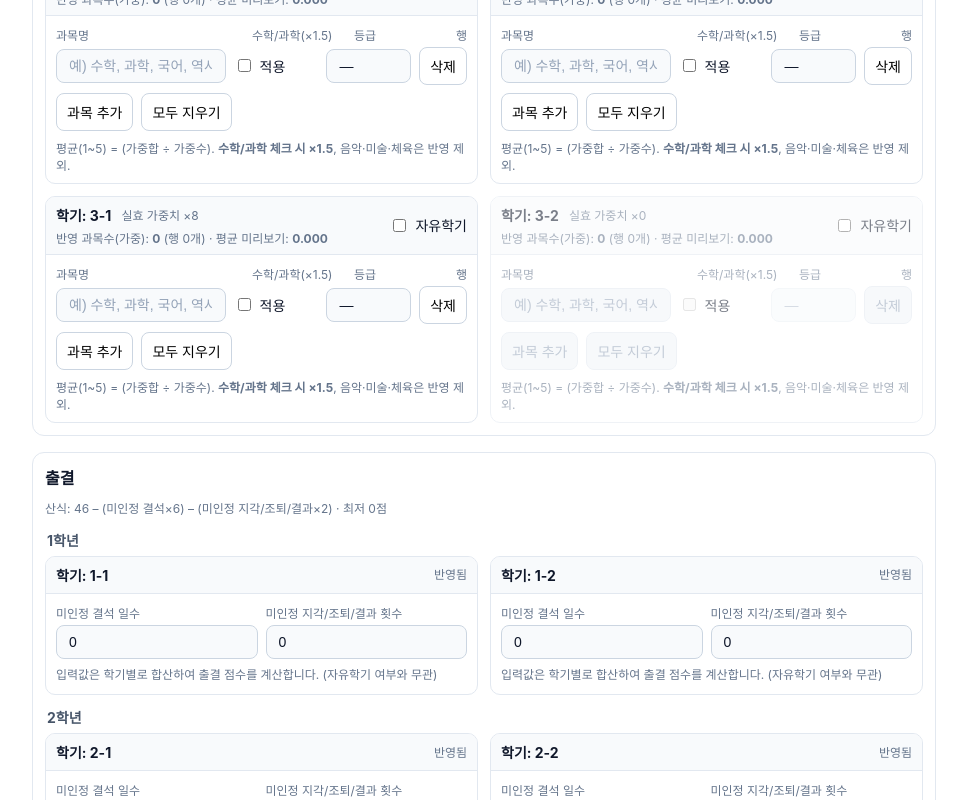
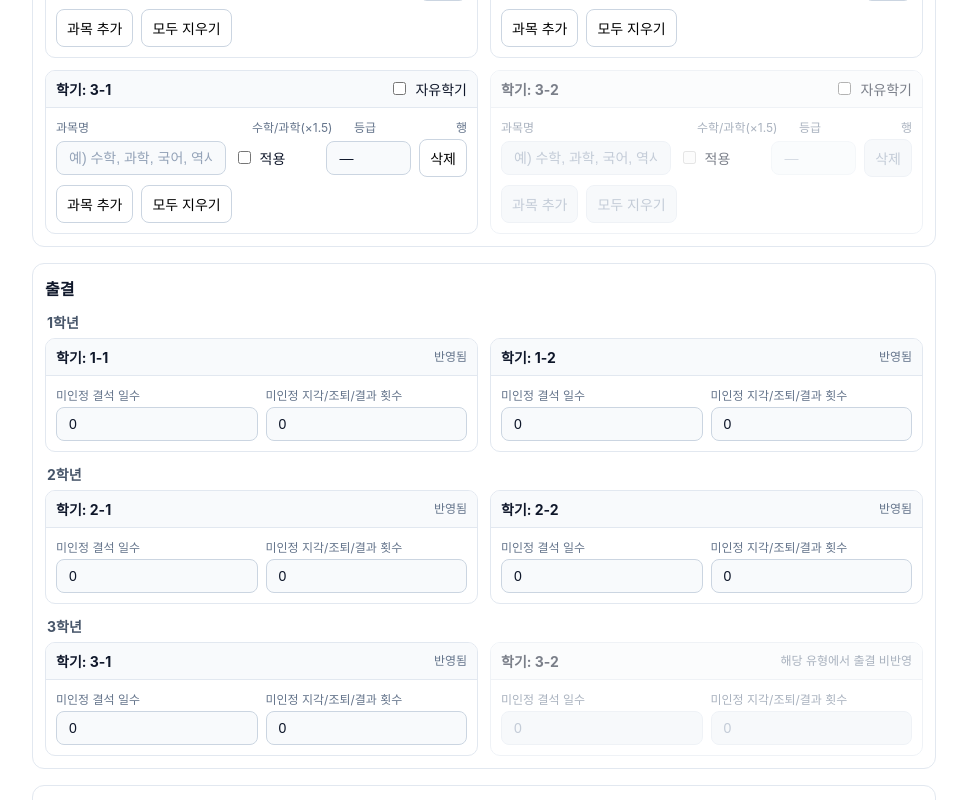
Before and after one commit to itsme-universo/meistercalculator2, a React (Create React App) app: page /student/semiconductor in a window 1280 px wide. Shown: the part 760-1560 px from the top of the page, without its empty margins (156-1123 px from the left). Built offline with nearby package versions, Linux system fonts and the light colour scheme; a web font is replaced by a local one.

Commit message:
delete guide text in students calc

```diff
--- a/src/IlCalculator.tsx
+++ b/src/IlCalculator.tsx
@@ -741,9 +741,6 @@ input[type="radio"], input[type="checkbox"]{ accent-color:#22c55e }
           />
           <button className="btn" onClick={handleFilePick}>엑셀 업로드</button>
 
-          <small>
-            단일 시트 그리드(B2~M25) 형식을 지원합니다.
-          </small>
           {uploadMsg && <div className="muted">{uploadMsg}</div>}
         </div>
       </section>
@@ -914,10 +911,6 @@ input[type="radio"], input[type="checkbox"]{ accent-color:#22c55e }
                           </button>
                         </div>
 
-                        <div className="muted" style={{ marginTop: 8 }}>
-                          평균(1~5) = (등급점 평균). 등급을 선택하지 않은
-                          행(또는 P/F)은 반영되지 않습니다.
-                        </div>
                       </div>
                     </div>
                   );
@@ -932,11 +925,6 @@ input[type="radio"], input[type="checkbox"]{ accent-color:#22c55e }
       {atype !== "검정고시" && (
         <section className="card" style={{ marginBottom: 16 }}>
           <h3>출결</h3>
-          <div className="muted">
-            {track === "일반전형"
-              ? "산식: 40 – (미인정 결석×6) – (미인정 지각/조퇴/결과×2) · 최저 0점"
-              : "산식: 50 – (미인정 결석×9) – (미인정 지각/조퇴/결과×3) · 최저 0점"}
-          </div>
 
           {[1, 2, 3].map((year) => (
             <div key={year} className="year-block">
@@ -994,10 +982,6 @@ input[type="radio"], input[type="checkbox"]{ accent-color:#22c55e }
                               style={{ marginTop: 4 }}
                             />
                           </div>
-                        </div>
-                        <div className="muted" style={{ marginTop: 6 }}>
-                          입력값은 학기별로 합산하여 출결 점수를 계산합니다.
-                          (자유학기 여부와 무관)
                         </div>
                       </div>
                     </div>
--- a/src/SemiconductorCalculator.tsx
+++ b/src/SemiconductorCalculator.tsx
@@ -768,9 +768,6 @@ export default function SemiconductorCalculator({ onBack }: SemiconductorCalcula
           />
           <button className="btn" onClick={handleFilePick}>엑셀 업로드</button>
 
-          <small>
-            단일 시트 그리드(B2~M25) 형식을 지원합니다.
-          </small>
           {uploadMsg && <div className="muted">{uploadMsg}</div>}
         </div>
       </section>
@@ -808,14 +805,6 @@ export default function SemiconductorCalculator({ onBack }: SemiconductorCalcula
                         }}
                       >
                         <strong>학기: {sem.key}</strong>
-                        <span className="badge-muted">
-                          실효 가중치 ×{round3(effectiveWeights[sem.key])}
-                        </span>
-                      </div>
-                      <div className="badge-muted" style={{ marginTop: 4 }}>
-                        반영 과목수(가중): <b>{round3(weightedCount)}</b> (행{" "}
-                        {includedRowCount}개) · 평균 미리보기:{" "}
-                        <b>{round3(avg).toFixed(3)}</b>
                       </div>
                     </div>
                     <label
@@ -965,10 +954,6 @@ export default function SemiconductorCalculator({ onBack }: SemiconductorCalcula
                       </button>
                     </div>
 
-                    <div className="badge-muted" style={{ marginTop: 8 }}>
-                      평균(1~5) = (가중합 ÷ 가중수).{" "}
-                      <b>수학/과학 체크 시 ×1.5</b>, 음악·미술·체육은 반영 제외.
-                    </div>
                   </div>
                 </div>
               );
@@ -1056,9 +1041,6 @@ export default function SemiconductorCalculator({ onBack }: SemiconductorCalcula
       {atype !== "검정고시" && (
         <section className="card" style={{ marginBottom: 16 }}>
           <h3>출결</h3>
-          <div className="muted">
-            산식: 46 – (미인정 결석×6) – (미인정 지각/조퇴/결과×2) · 최저 0점
-          </div>
 
           {[1, 2, 3].map((year) => (
             <div key={year} className="year-block">
@@ -1124,10 +1106,6 @@ export default function SemiconductorCalculator({ onBack }: SemiconductorCalcula
                               style={{ marginTop: 4 }}
                             />
                           </div>
-                        </div>
-                        <div className="muted" style={{ marginTop: 6 }}>
-                          입력값은 학기별로 합산하여 출결 점수를 계산합니다.
-                          (자유학기 여부와 무관)
                         </div>
                       </div>
                     </div>
--- a/src/SoftwareCalculator.tsx
+++ b/src/SoftwareCalculator.tsx
@@ -697,9 +697,6 @@ export default function SoftwareCalculator() {
           />
           <button className="btn" onClick={handleFilePick}>엑셀 업로드</button>
 
-          <small>
-            단일 시트 그리드(B2~M25) 형식을 지원합니다.
-          </small>
           {uploadMsg && <div className="muted">{uploadMsg}</div>}
         </div>
       </section>
@@ -739,9 +736,6 @@ export default function SoftwareCalculator() {
                             }}
                           >
                             <strong>학기: {sem.key}</strong>
-                            <span className="muted">
-                              실효 가중치 ×{round3(effW)}
-                            </span>
                           </div>
                         </div>
                         <label
@@ -808,10 +802,6 @@ export default function SoftwareCalculator() {
                           </div>
                         ))}
 
-                        <div className="muted" style={{ marginTop: 6 }}>
-                          평균(1~5) = (가중합 ÷ 가중수). P/F 및 미선택은
-                          제외됩니다.
-                        </div>
                       </div>
                     </div>
                   );
@@ -902,10 +892,6 @@ export default function SoftwareCalculator() {
       {atype !== "검정고시" && (
         <section className="card" style={{ marginBottom: 16 }}>
           <h3>출결</h3>
-          <div className="muted">
-            산식: 10 − (결석×2), 지각/조퇴/결과는 <b>3회=결석 1일</b>로
-            환산(2회 이하는 버림)
-          </div>
 
           {[1, 2, 3].map((year) => (
             <div key={year} className="year-block">
@@ -971,10 +957,6 @@ export default function SoftwareCalculator() {
                               style={{ marginTop: 4 }}
                             />
                           </div>
-                        </div>
-                        <div className="muted" style={{ marginTop: 6 }}>
-                          입력값은 학기별로 합산하여 출결 점수를 계산합니다.
-                          (자유학기 여부와 무관)
                         </div>
                       </div>
                     </div>
@@ -1069,11 +1051,6 @@ export default function SoftwareCalculator() {
                     onChange={(e) => setVol3Year(e.target.value)}
                   />
                 </div>
-              </div>
-              <div className="muted" style={{ marginTop: 6 }}>
-                2024년 이후: 10h↑=2.0 / 7~&lt;10=1.6 / &lt;7=1.2<br/>
-                2024년 이전: 10h↑=1.0 / 7~&lt;10=0.8 / &lt;7=0.6<br/>
-                (0시간 포함) · 합계 최대 6.0
               </div>
             </div>
           </div>
```
